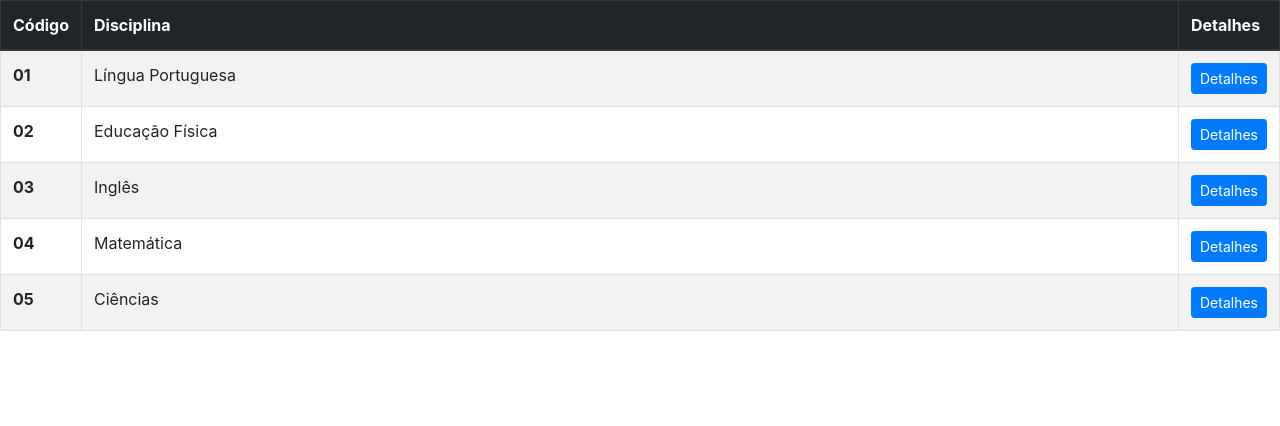
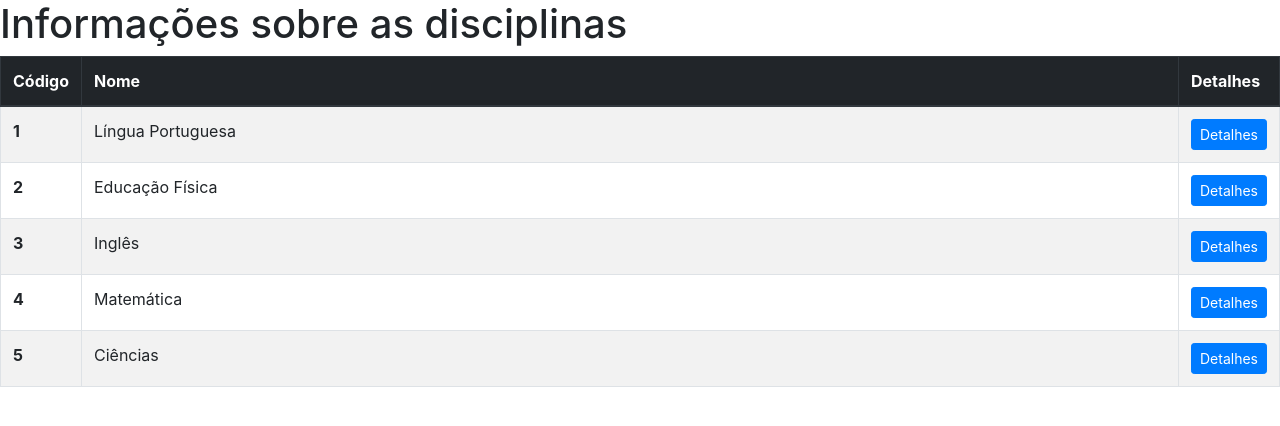
Before and after one commit to mouraoinfo/LPWEB, an Angular app: page / in a window 1280 px wide. Shown: the top 426 px of the page. Built offline with nearby package versions, Linux system fonts and the light colour scheme.

Commit message:
alteracoes solicitadas pelo professor

```diff
--- a/src/app/app.component.html
+++ b/src/app/app.component.html
@@ -1,17 +1,17 @@
 
-
+<h1>Informações sobre as disciplinas</h1>
 
 <table class="table table-bordered table-striped table-hover">
     <thead class="thead-dark">
       <tr>
         <th scope="col" width="80">Código</th>
-        <th scope="col">Disciplina</th>
+        <th scope="col">Nome</th>
         <th scope="col" width="50">Detalhes</th>
       </tr>
     </thead>
     <tbody>
       <tr *ngFor="let disciplina of disciplinas">
-        <th scope="row">{{disciplina.cod}}</th>
+        <th scope="row">{{disciplina.codigo}}</th>
         <td>{{disciplina.nome}}</td>
         <td>
             <button class="btn btn-sm btn-primary" (click)="selecionar(disciplina)">
@@ -22,7 +22,12 @@
     </tbody>
   </table>
 
-  <h1 *ngIf="selecionado != disciplina">Disciplina </h1>
+  <h1 *ngIf="selecionado != disciplina">
+    Detalhamento da disciplina: {{selecionado.codigo}} - {{selecionado.nome}}
+      <button class="btn btn-sm btn-primary" (click)="ocultar(disciplina)">
+        <i class="fa fa-pencil-square"></i> Ocultar
+      </button>
+  </h1>
 
   <table class="table table-bordered table-striped table-sm" *ngIf="selecionado != disciplina">
       <thead class="thead-dark">
@@ -33,10 +38,7 @@
         </tr>
       </thead>
       <tbody>
-        <tr>
-            <th >Nome</th> {{selecionado.nome}}
 
-        </tr>
         <tr>
             <th>Professor  </th> {{selecionado.professor.nome}}
 
--- a/src/app/app.component.ts
+++ b/src/app/app.component.ts
@@ -11,19 +11,19 @@ export class AppComponent {
   selecionado = null;
   disciplina = null;
   disciplinas = [
-    new Disciplina('01', 'Língua Portuguesa', 'O objetivo norteador da BNCC de Língua Portuguesa ' +
+    new Disciplina( 1, 'Língua Portuguesa', new Professor('Jackson'), 'O objetivo norteador da BNCC de Língua Portuguesa ' +
       'é garantir a todos os alunos o acesso aos saberes linguísticos necessários para a ' +
       'participação social e o exercício da cidadania, pois é por meio da língua que o ser ' +
       'humano pensa, comunica-se, tem acesso à informação, expressa e defende pontos de ' +
-      'vista, partilha ou constrói visões de mundo e produz conhecimento.', new Professor('Jackson')),
-    new Disciplina('02', 'Educação Física', 'A Educação Física é o componente curricular ' +
+      'vista, partilha ou constrói visões de mundo e produz conhecimento.'),
+    new Disciplina(2, 'Educação Física', new Professor('Madianita'), 'A Educação Física é o componente curricular ' +
       'que tematiza as práticas corporais em suas diversas formas de codificação e ' +
       'significação social, entendidas como manifestações das possibilidades ' +
       'expressivas dos sujeitos e patrimônio cultural da humanidade. Nessa concepção, ' +
       'o movimento humano está sempre inserido no âmbito da cultura e não se limita a ' +
       'um deslocamento espaço-temporal de um segmento corporal ou de um corpo todo. ' +
-      'Logo, as práticas corporais são textos culturais passíveis de leitura e produção.', new Professor('Madianita')),
-    new Disciplina('03', 'Inglês', 'Aprender a língua inglesa propicia a criação de novas ' +
+      'Logo, as práticas corporais são textos culturais passíveis de leitura e produção.'),
+    new Disciplina(3, 'Inglês', new Professor('Cristina'), 'Aprender a língua inglesa propicia a criação de novas ' +
       'formas de engajamento e participação dos alunos em um mundo social cada vez mais ' +
       'globalizado e plural, em que as fronteiras entre países e interesses pessoais, ' +
       'locais, regionais, nacionais e transnacionais estão cada vez mais difusas e ' +
@@ -32,8 +32,8 @@ export class AppComponent {
       'nesse sentido, abre novos percursos de acesso, construção de conhecimentos e ' +
       'participação social. É esse caráter formativo que inscreve a aprendizagem de ' +
       'inglês em uma perspectiva de educação linguística, consciente e crítica, na ' +
-      'qual as dimensões pedagógicas e políticas são intrinsecamente ligadas.', new Professor('Cristina')),
-    new Disciplina('04', 'Matemática', 'No Ensino Fundamental, essa área, por meio da ' +
+      'qual as dimensões pedagógicas e políticas são intrinsecamente ligadas.'),
+    new Disciplina(4, 'Matemática', new Professor('Fernando'), 'No Ensino Fundamental, essa área, por meio da ' +
       'articulação de seus diversos campos – Aritmética, Álgebra, Geometria, ' +
       'Estatística e Probabilidade – precisa garantir que os alunos relacionem ' +
       'observações empíricas do mundo real a representações (tabelas, figuras e esquemas) ' +
@@ -43,17 +43,22 @@ export class AppComponent {
       'resolver problemas, aplicando conceitos, procedimentos e resultados para ' +
       'obter soluções e interpretá-las segundo os contextos das situações. A dedução ' +
       'de algumas propriedades e a verificação de conjecturas, a partir de outras, ' +
-      'podem ser estimuladas, sobretudo ao final do Ensino Fundamental.', new Professor('Fernando')),
-    new Disciplina('05', 'Ciências', 'Ao estudar Ciências, as pessoas aprendem a respeito ' +
+      'podem ser estimuladas, sobretudo ao final do Ensino Fundamental.'),
+    new Disciplina(5, 'Ciências', new Professor('Mourão'), 'Ao estudar Ciências, as pessoas aprendem a respeito ' +
       'de si mesmas, da diversidade e dos processos de evolução e manutenção da vida, ' +
       'do mundo material – com os seus recursos naturais, suas transformações e fontes ' +
       'de energia –, do nosso planeta no Sistema Solar e no Universo e da aplicação ' +
       'dos conhecimentos científicos nas várias esferas da vida humana. ' +
       'Essas aprendizagens, entre outras, possibilitam que os alunos compreendam, ' +
-      'expliquem e intervenham no mundo em que vivem.', new Professor('Mourão'))
+      'expliquem e intervenham no mundo em que vivem.')
   ];
 
   selecionar(disciplina) {
     this.selecionado = disciplina;
   }
+
+  ocultar(disciplina) {
+    this.selecionado = null;
+  }
+
 }
--- a/src/app/disciplina.model.ts
+++ b/src/app/disciplina.model.ts
@@ -1,15 +1,16 @@
 import { Professor } from './professor.model';
 
 export class Disciplina {
-    cod: string;
+    codigo: number;
     nome: string;
+    professor: Professor;
     descricao: string;
-    professor: Professor;
 
-    constructor(cod: string, nome: string, descricao?: string, professor?: Professor) {
-      this.cod = cod;
+    constructor(codigo: number, nome: string, professor?: Professor, descricao?: string) {
+      this.codigo = codigo;
       this.nome = nome;
+      this.professor = professor;
       this.descricao = descricao;
-      this.professor = professor;
+
     }
 }
--- a/src/index.html
+++ b/src/index.html
@@ -3,7 +3,7 @@
 <head>
   <meta charset="utf-8">
   <title>Lista</title>
-  <base href="/mourao/">
+  <base href="/">
 
   <meta name="viewport" content="width=device-width, initial-scale=1">
   <link rel="icon" type="image/x-icon" href="favicon.ico">
```
